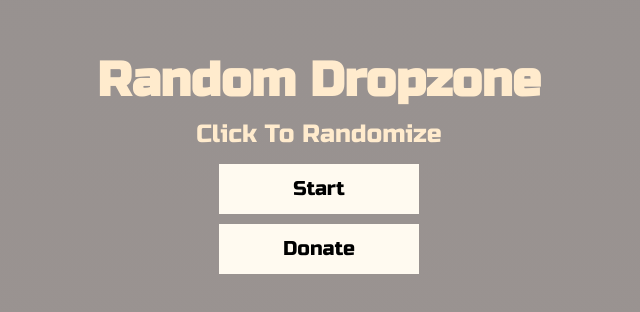
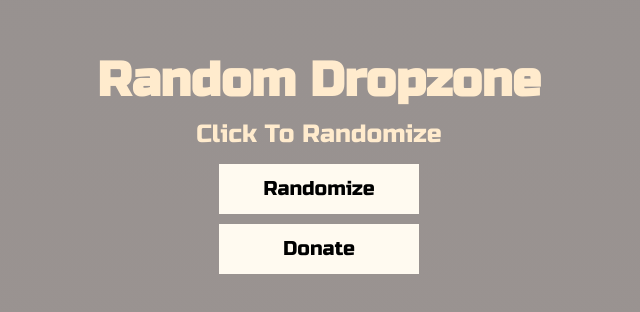
Before and after one commit to Eze-NoirFenix/random-dropzone, a plain HTML site: page index.html in a window 1280 px wide. Shown: the part 240-552 px from the top of the page, 321-961 px from the left. Drawn offline with Linux system fonts and the light colour scheme.

Commit message:
minor fixes

```diff
--- a/index.html
+++ b/index.html
@@ -24,7 +24,7 @@
         <h3>Random dropzone</h3>
         <img id="image_shower">
         <p>Click to randomize</p>
-        <button onclick="get_random_image()">Start</button>
+        <button onclick="get_random_image()">randomize</button>
         <form action="https://cafecito.app/noirfenix" method="get" target="_blank">
             <button type="submit">Donate</button>
         </form>
```
